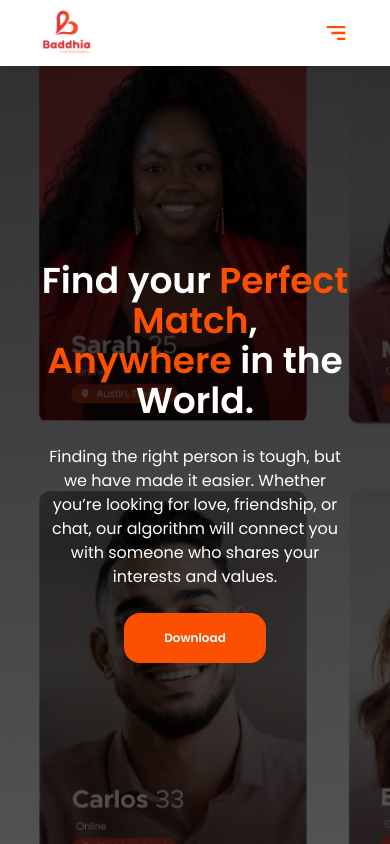
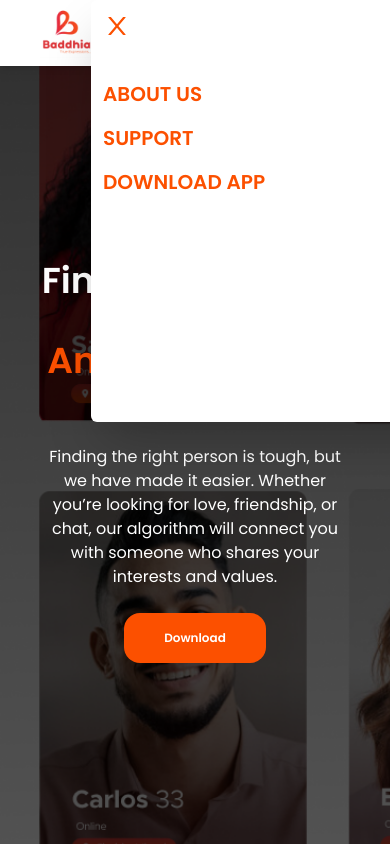
Before and after one commit to Tolutoon/baddhia, a React (Vite) app: page / in a window 390 px wide. Both pictures are taken after a click on the icon 336 px from the left and 33 px from the top of the page. Shown: the top 844 px of the page. Built offline with nearby package versions, Linux system fonts and the light colour scheme.

Commit message:
in progress

```diff
--- a/src/components/ConnectKindly.jsx
+++ b/src/components/ConnectKindly.jsx
@@ -3,7 +3,7 @@ import React from 'react'
 function ConnectKindly() {
   return (
 
-    <div className='h-[310px] md:h-screen w-full backBanner bg-center'></div>
+    <div className='h-[310px] md:h-screen w-full backBanner bg-center '></div>
   )
 }
 
--- a/src/components/Header.jsx
+++ b/src/components/Header.jsx
@@ -1,4 +1,4 @@
-import React, { useState } from "react";
+import React, { useEffect, useState } from "react";
 import { Link } from "react-router-dom";
 
 // import assets
@@ -10,15 +10,21 @@ import { AiOutlineClose } from "react-icons/ai";
 function Header() {
   const [toggleMenu, setToggleMenu] = useState(false);
 
+
+
   return (
     <header className="w-full bg-white shadow-md font-semibold fixed z-10 transition-all duration-300">
-      <div className="flex justify-between items-center md:py-4 xl:px-40 px-10 py-2">
-        <Link to={'/'} className="cursor-pointer">
+      <div
+        className={`flex ${
+          toggleMenu ? "" : "justify-between"
+        } items-center md:py-4 xl:px-40 px-10 py-2`}
+      >
+        <Link to={"/"} className="cursor-pointer">
           <img src={Logo} alt="" style={{ width: 51, height: 50 }} />
         </Link>
 
         <nav>
-          <ul className="md:flex gap-x-7 uppercase hidden transition">
+          <ul className="md:flex gap-x-7 uppercase hidden transition list-none">
             <li className="text-baddhia-orange text-base">
               <a href="/about">About us</a>
             </li>
@@ -36,22 +42,32 @@ function Header() {
           </ul>
           <div className="flex relative">
             {toggleMenu ? (
-              <AiOutlineClose fontSize={28} />
+              <AiOutlineClose
+                fontSize={28}
+                className="text-baddhia-orange cursor-pointer md:hidden"
+                onClick={() => setToggleMenu(false)}
+              />
             ) : (
               <BiMenuAltRight
                 fontSize={28}
                 className="md:hidden text-baddhia-orange cursor-pointer"
+                onClick={() => setToggleMenu(true)}
               />
             )}
             {toggleMenu && (
-              <ul className="flex flex-col gap-x-7 uppercase transition">
-                <li className="text-baddhia-orange text-base">
+              <ul className="flex flex-col uppercase transition list-none rounded-md fixed md:hidden top-0 w-full h-[50vh] p-3 justify-start bg-white shadow-2xl">
+                <AiOutlineClose
+                  fontSize={28}
+                  onClick={() => setToggleMenu(false)}
+                  className="cursor-pointer text-baddhia-orange"
+                />{" "}
+                <li className="text-baddhia-orange text-xl w-full my-2 mt-10 flex items-end">
                   <a href="/about">About us</a>
                 </li>
-                <li className="text-baddhia-orange text-base">
+                <li className="text-baddhia-orange text-xl w-full my-2 flex items-end">
                   <a href="/support">Support</a>
                 </li>
-                <li className="text-baddhia-orange text-base">
+                <li className="text-baddhia-orange text-xl w-full my-2 flex items-end">
                   <a
                     href="https://play.google.com/store/apps/details?id=com.baddhia.app"
                     target="_blank"
--- a/src/components/JoinCard.jsx
+++ b/src/components/JoinCard.jsx
@@ -2,7 +2,7 @@ import React from 'react'
 
 function JoinCard() {
   return (
-    <div className="bg-[url('/images/joinBack.png')] h-[80vh] w-full bg-center">
+    <div className="bg-[url('/images/joinBack.png')] h-[80vh] w-full bg-center bg-no-repeat">
         <h2>Join the Baddhia Community</h2>
     </div>
   )
```
